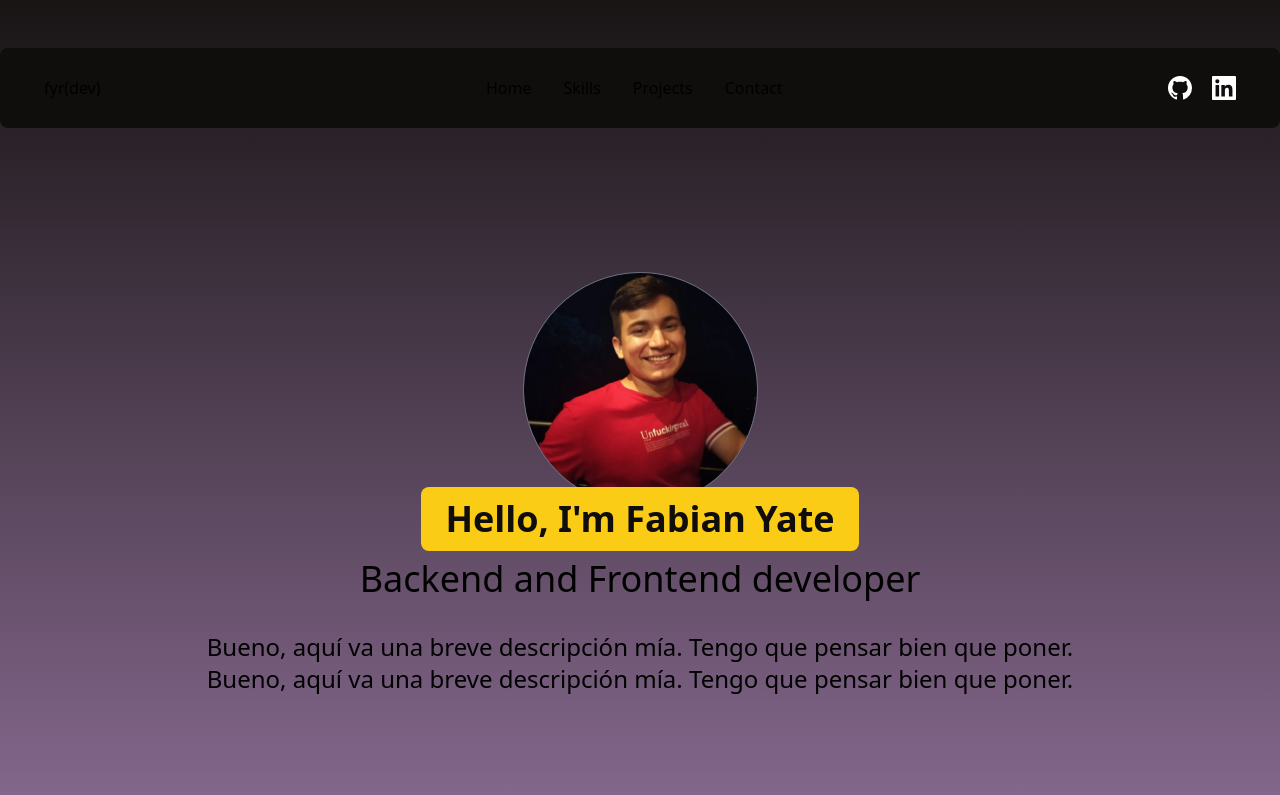
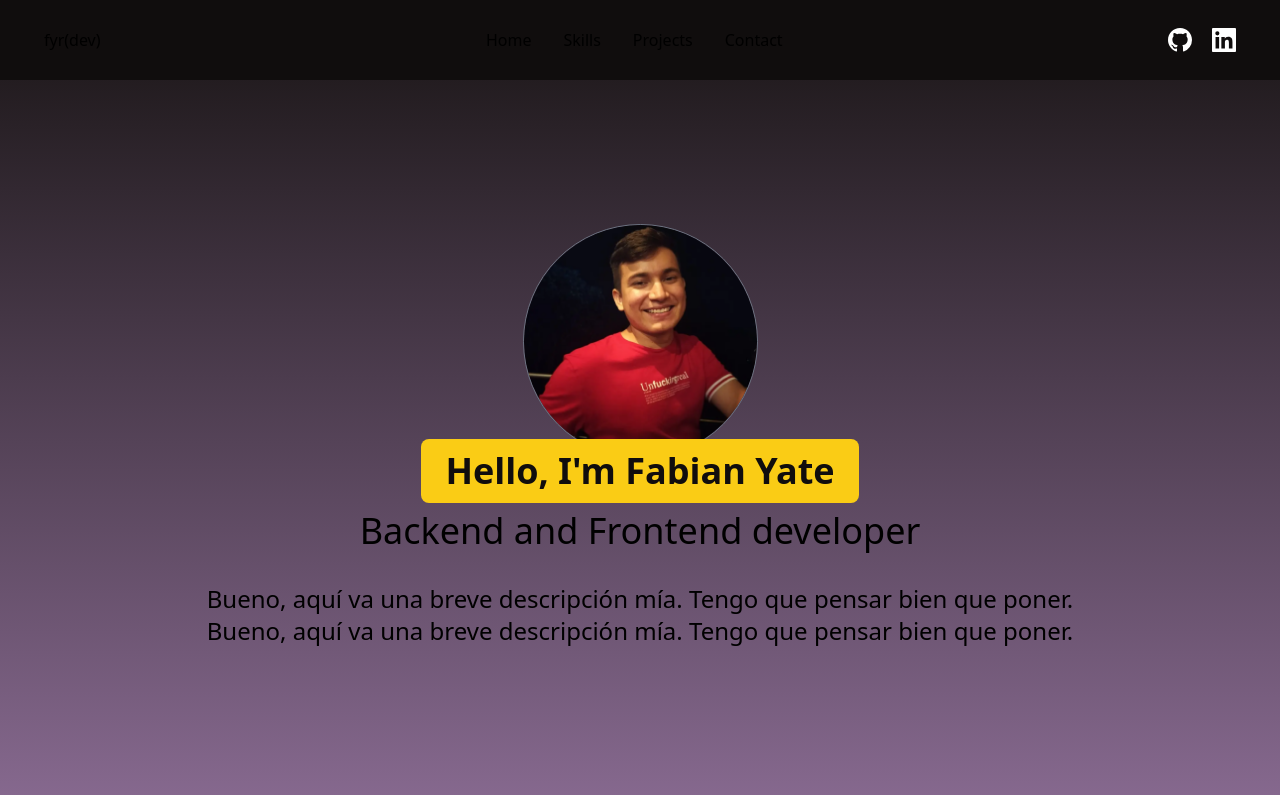
Before and after one commit to fabianyater/portfolio, a Next.js app: page / in a window 1280 px wide. Shown: the top 795 px of the page. Built offline with nearby package versions, Linux system fonts and the light colour scheme.

Commit message:
Add classess styles

```diff
--- a/components/header.js
+++ b/components/header.js
@@ -24,7 +24,7 @@ export default function Header() {
   ]
 
   return (
-    <header className="h-20 bg-primary m-auto mt-12 flex items-center justify-center rounded-lg">
+    <header className="w-full h-20 bg-primary m-auto flex items-center justify-center">
       <nav className="flex items-center justify-between w-full py-5 px-11">
         <h2>fyr(dev)</h2>
         <ul className="flex gap-8">
```
